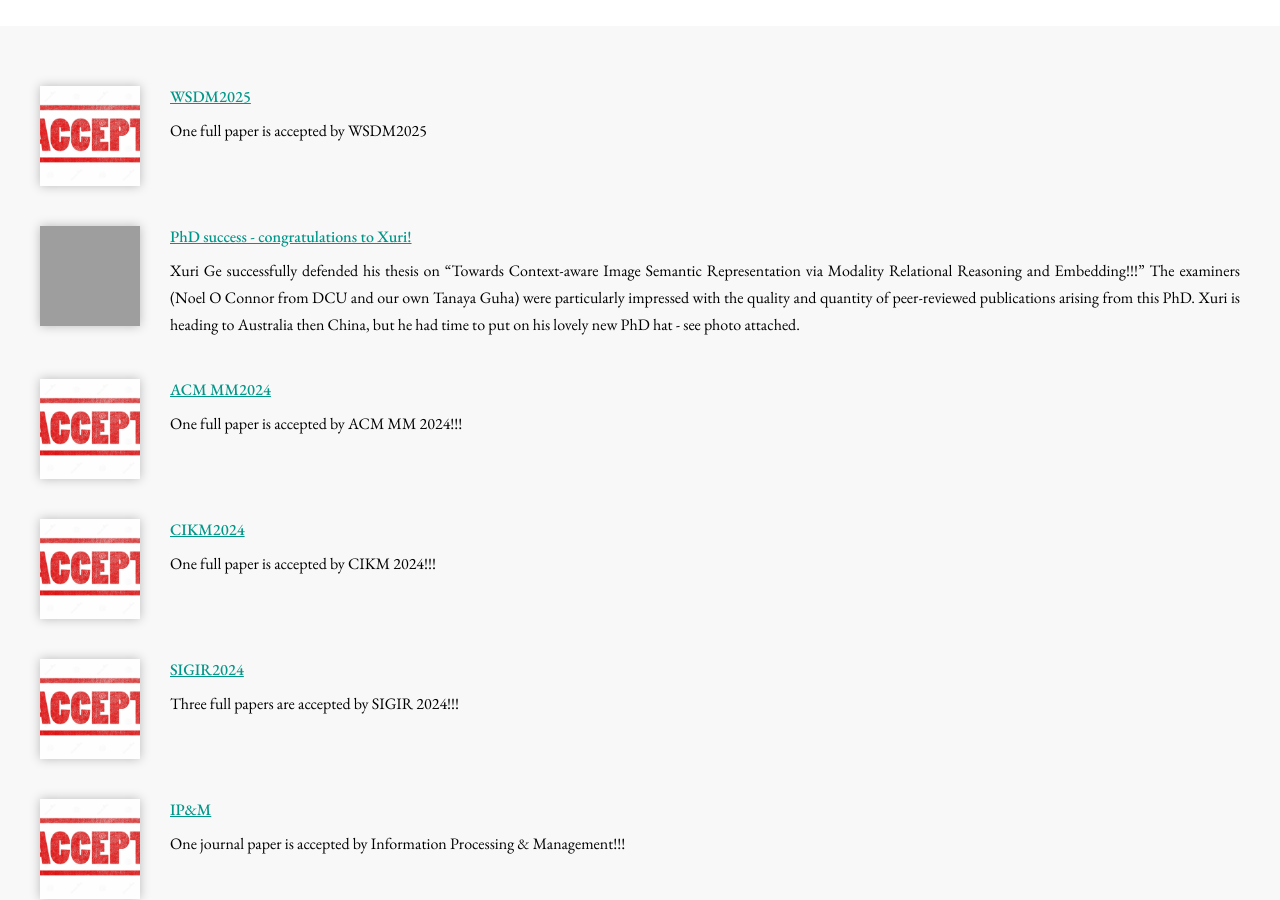
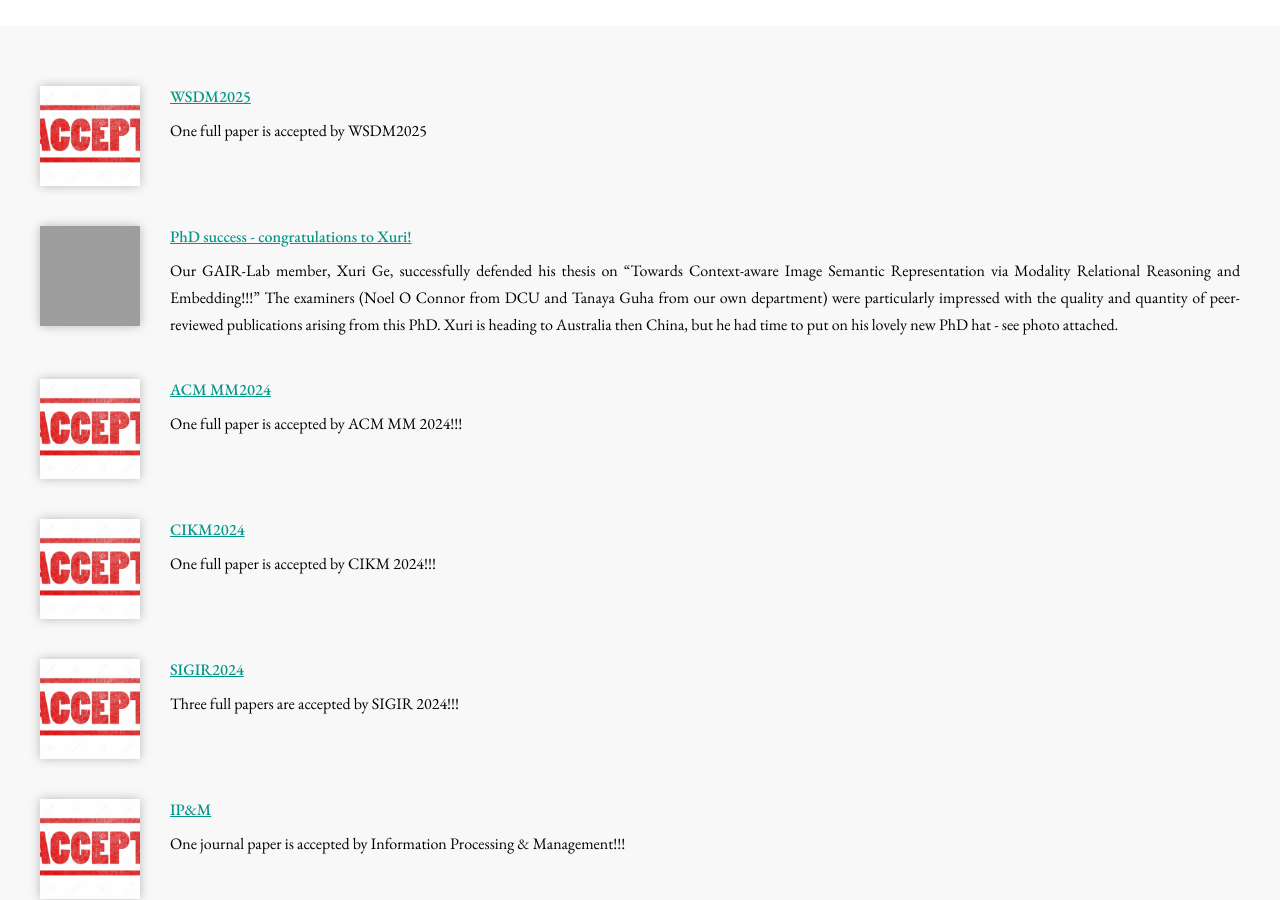
Before and after one commit to GAIR-Lab/GAIR-Lab.github.io, a Jekyll site: the page built from news/index.md, in a window 1280 px wide and 900 px high, scrolled down 308 px. Built offline with Jekyll 4.4.1, drawn with Linux system fonts in a browser that asks for light colours; nearby versions of some CDN libraries; grey boxes are pictures that could not be loaded.

Commit message:
Update resources.yml

```diff
--- a/_data/resources.yml
+++ b/_data/resources.yml
@@ -29,7 +29,7 @@
   type: legacy
   image: images/xuri_graduation4.jpg
   link: https://gair-lab.github.io/news/
-  description: 'Xuri Ge successfully defended his thesis on "Towards Context-aware Image Semantic Representation via Modality Relational Reasoning and Embedding!!!" The examiners (Noel O Connor from DCU and our own Tanaya Guha)  were particularly impressed with the quality and quantity of peer-reviewed publications arising from this PhD. Xuri is heading to Australia then China, but he had time to put on his lovely new PhD hat - see photo attached.'
+  description: 'Our GAIR-Lab member, Xuri Ge, successfully defended his thesis on "Towards Context-aware Image Semantic Representation via Modality Relational Reasoning and Embedding!!!" The examiners (Noel O Connor from DCU and Tanaya Guha from our own department)  were particularly impressed with the quality and quantity of peer-reviewed publications arising from this PhD. Xuri is heading to Australia then China, but he had time to put on his lovely new PhD hat - see photo attached.'
 
 - title: ACM MM2024
   type: legacy
```
